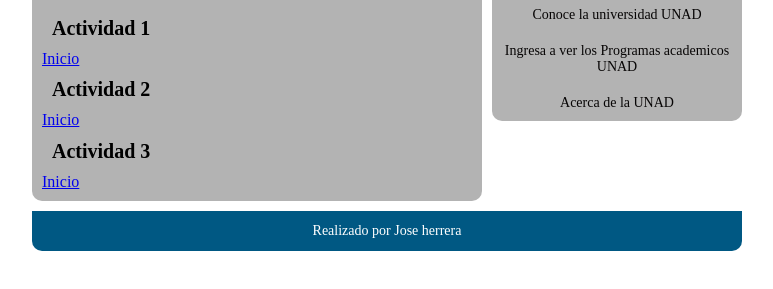
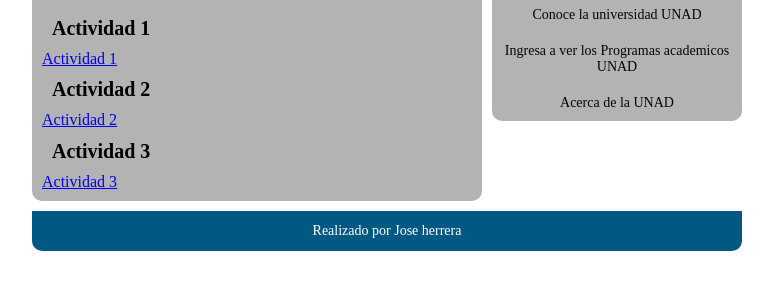
Before and after one commit to joseHerrera2018/Taller-html5-css3, a plain HTML site: page site/actividades.html in a window 1280 px wide. Shown: the part 325-614 px from the top of the page, without its empty margins (253-1026 px from the left). Drawn offline with nearby package versions, Linux system fonts and the light colour scheme.

Commit message:
Update actividades.html

```diff
--- a/site/actividades.html
+++ b/site/actividades.html
@@ -41,9 +41,12 @@
 
 				<h2>Actividades </h2>
 
-				<h5>Actividad 1 </h5><a href="actividad1.html">Inicio</a>
-				<h5>Actividad 2 </h5><a href="actividad2.html">Inicio</a>
-				<h5>Actividad 3 </h5><a href="actividad3.html">Inicio</a>
+				<h5>Actividad 1 </h5>
+				<a href="actividad1.html">Actividad 1</a>
+				<h5>Actividad 2 </h5>
+				<a href="actividad2.html">Actividad 2</a>
+				<h5>Actividad 3 </h5>
+				<a href="actividad3.html">Actividad 3</a>
 
 
 
```
